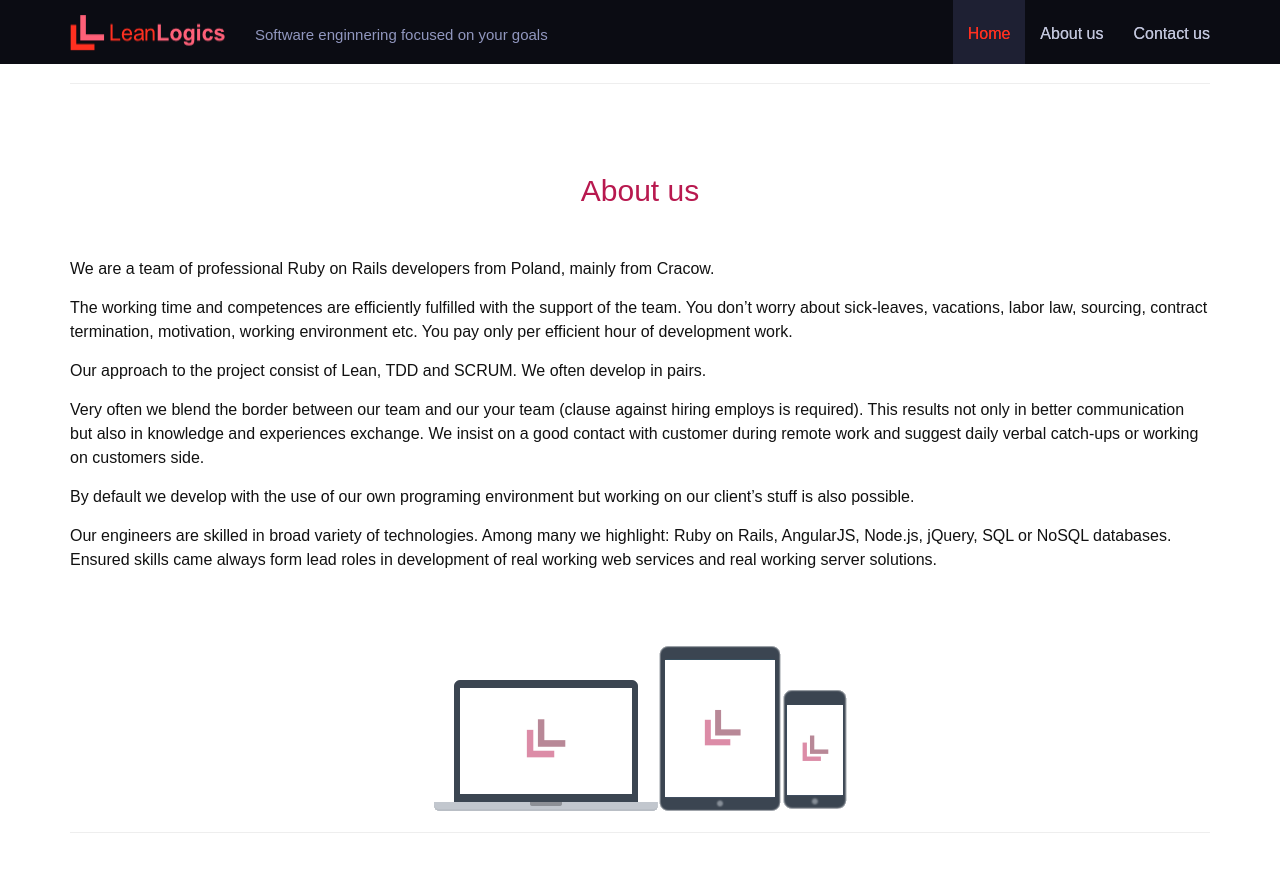
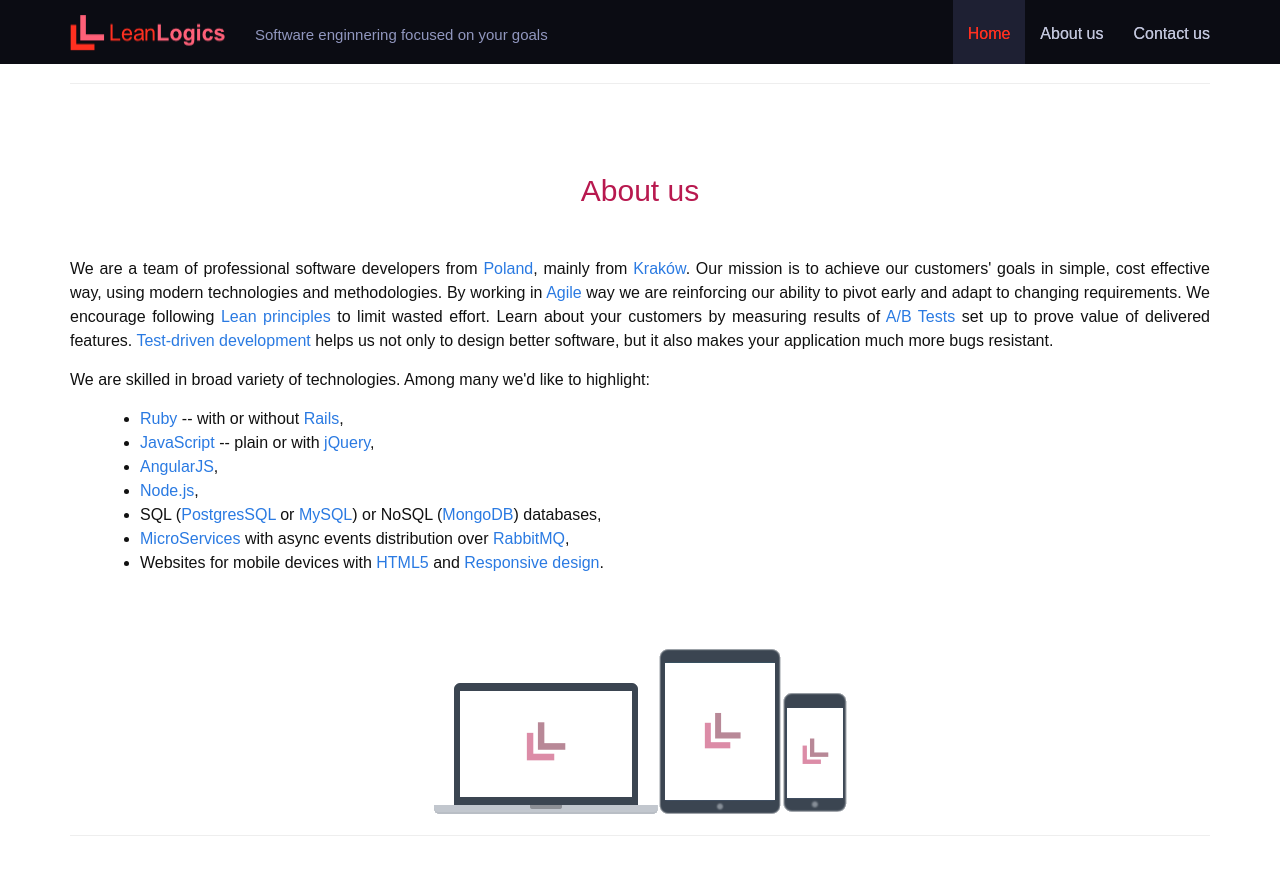
Before and after one commit to natalia-szydlak/tests.racing, a Jekyll site: the page built from index.html, in a window 1280 px wide and 900 px high, scrolled down 498 px. Shown: the top 875 px of the window. Built offline with Jekyll 4.4.1, drawn with Linux system fonts in a browser that asks for light colours.

Commit message:
About us rewritten

```diff
--- a/index.html
+++ b/index.html
@@ -43,34 +43,55 @@ layout: default
         <span class="sr-only">Next</span>
       </a>
     </div>
-
   </div>
 </div>
 <hr />
-<div id="about">
+<div id="about" class="text-justify">
   <h2 class="center-block">About us</h2>
   <p>
-    We are a team of professional Ruby on Rails developers from Poland, mainly from Cracow.
+    We are a team of professional software developers from
+    <a href="http://en.wikipedia.org/wiki/Poland">Poland</a>,
+    mainly from <a href="http://en.wikipedia.org/wiki/Krak%C3%B3w">Kraków</a>.
+    Our mission is to achieve our customers' goals in simple, cost effective way, using modern technologies and methodologies.
+    By working in <a href="http://en.wikipedia.org/wiki/Agile_software_development">Agile</a> way
+    we are reinforcing our ability to pivot early and adapt to changing requirements.
+
+    We encourage following <a href="http://en.wikipedia.org/wiki/Lean_software_development">Lean principles</a> to limit wasted effort.
+    Learn about your customers by measuring results of <a href="http://en.wikipedia.org/wiki/A/B_testing">A/B Tests</a> set up to prove value of delivered features.
+
+    <a href="http://en.wikipedia.org/wiki/Test-driven_development">Test-driven development</a> helps us not only to design better software, but it also makes your application
+    much more bugs resistant.
   </p>
   <p>
-    The working time and competences are efficiently fulfilled with the support of the team. You don’t worry about sick-leaves, vacations, labor law, sourcing, contract termination, motivation, working environment etc. You pay only per efficient hour of development work.
-  </p>
-  <p>
-    Our approach to the project consist of Lean, TDD and SCRUM. We often develop in pairs.
-  </p>
-  <p>
-    Very often we blend the border between our team and our your team (clause against hiring employs is required). This results not only in better communication but also in knowledge and experiences exchange. We insist on a good contact with customer during remote work and suggest daily verbal catch-ups or working on customers side.
-  </p>
-  <p>
-    By default we develop with the use of our own programing environment but working on our client’s stuff is also possible.
-  </p>
-  <p>
-    Our engineers are skilled in broad variety of technologies. Among many we highlight: Ruby on Rails, AngularJS, Node.js, jQuery, SQL or NoSQL databases. Ensured skills came always form lead roles in development of real working web services and real working server solutions.
+    We are skilled in broad variety of technologies. Among many we'd like to highlight:
+    <ul>
+      <li>
+        <a href="https://www.ruby-lang.org/en/">Ruby</a> -- with or without <a href="http://rubyonrails.org/">Rails</a>,
+      </li>
+      <li>
+        <a href="http://en.wikipedia.org/wiki/JavaScript">JavaScript</a> -- plain or with <a href="http://jquery.com/">jQuery</a>,
+      </li>
+      <li>
+        <a href="https://angularjs.org/">AngularJS</a>,
+      </li>
+      <li>
+        <a href="http://nodejs.org/">Node.js</a>,
+      </li>
+      <li>
+        SQL (<a href="http://www.postgresql.org/">PostgresSQL</a> or <a href="http://www.mysql.com/">MySQL</a>) or NoSQL (<a href="http://www.mongodb.org/">MongoDB</a>) databases,
+      </li>
+      <li>
+        <a href="http://martinfowler.com/articles/microservices.html">MicroServices</a> with async events distribution over <a href="http://www.rabbitmq.com/">RabbitMQ</a>,
+      </li>
+      <li>
+        Websites for mobile devices with <a href="http://en.wikipedia.org/wiki/HTML5">HTML5</a> and
+        <a href="http://en.wikipedia.org/wiki/Responsive_web_design">Responsive design</a>.
+      </li>
+    </ul>
   </p>
 
   <img src="/images/devices.png" class="devices center-block" />
 </div>
-
 <hr />
 <div id="contact">
   <h2 class="center-block">Contact us</h2>
```
